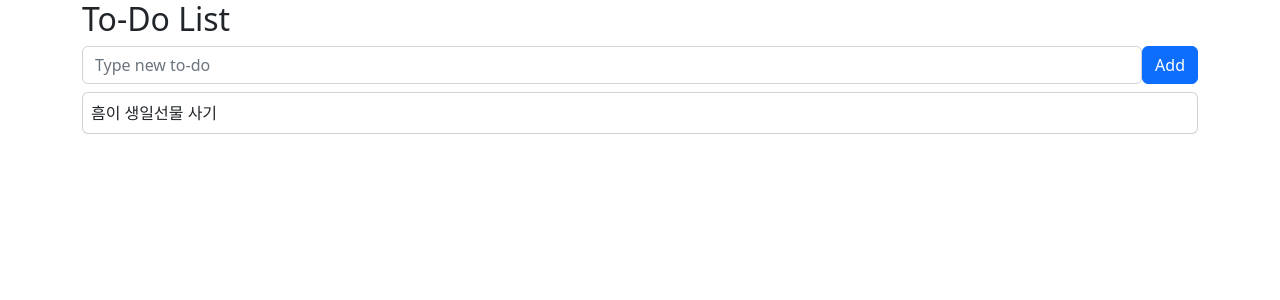
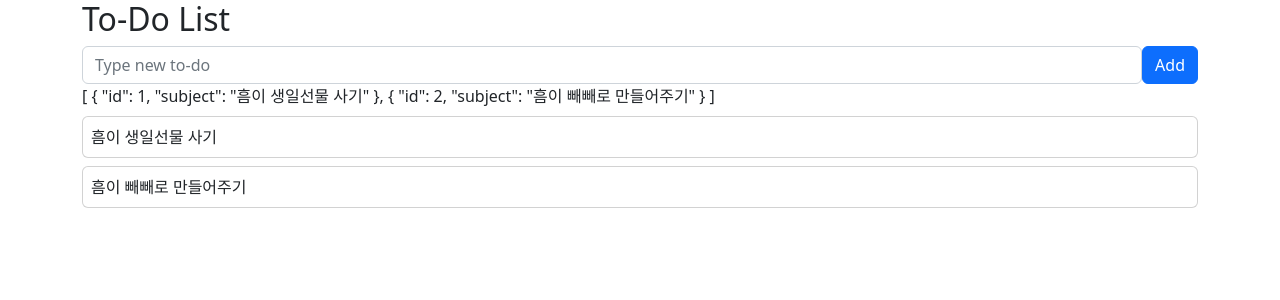
Before and after one commit to Stella0426/Vue3-project, a Vue app: page / in a window 1280 px wide. Shown: the top 300 px of the page. Built offline with nearby package versions, Linux system fonts and the light colour scheme.

Commit message:
v-for 반복문

```diff
--- a/src/App.vue
+++ b/src/App.vue
@@ -26,9 +26,14 @@
         </button>
       </div>
     </form>
-    <div class="card mt-2">
+    {{todos}}
+    <div
+      v-for="todo in todos"
+      :key="todo.id"
+      class="card mt-2"
+    >
       <div class="card-body p-2">
-        {{todos[0].subject}}
+        {{todo.subject}}
       </div>
     </div>
   </div>
```
